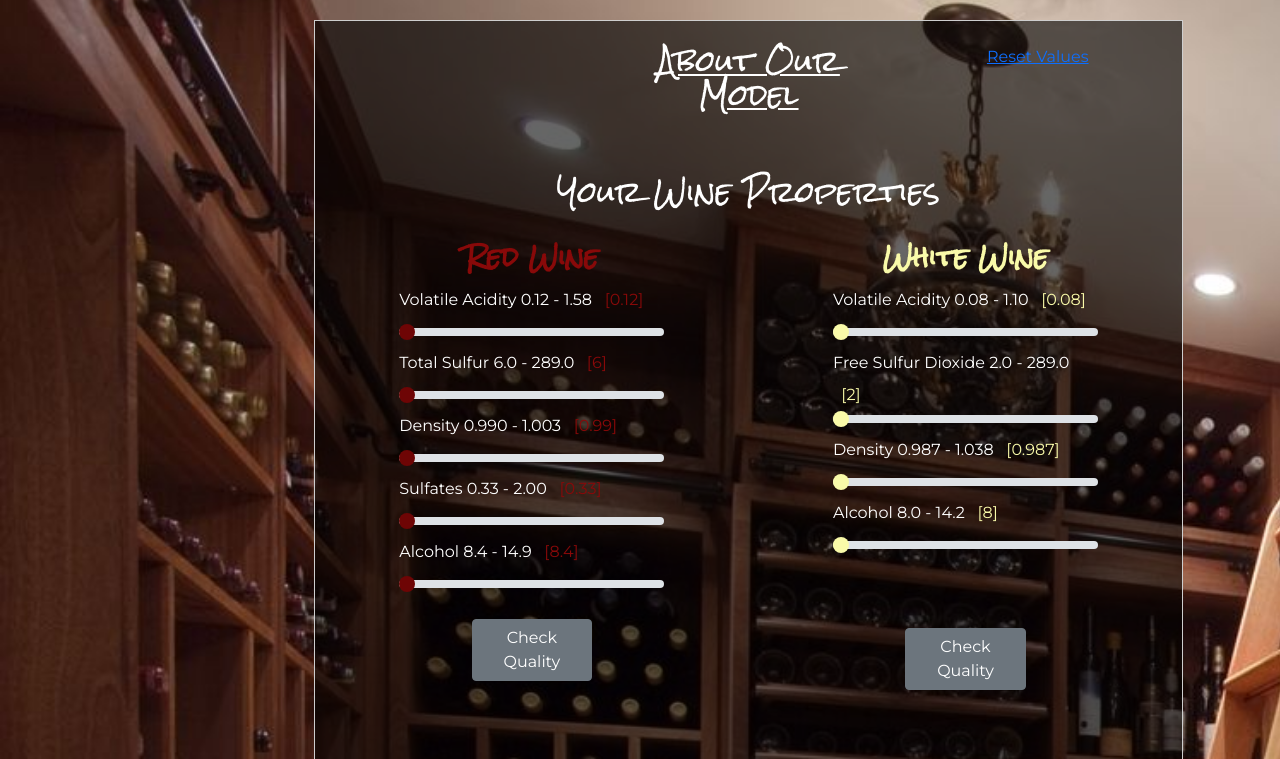
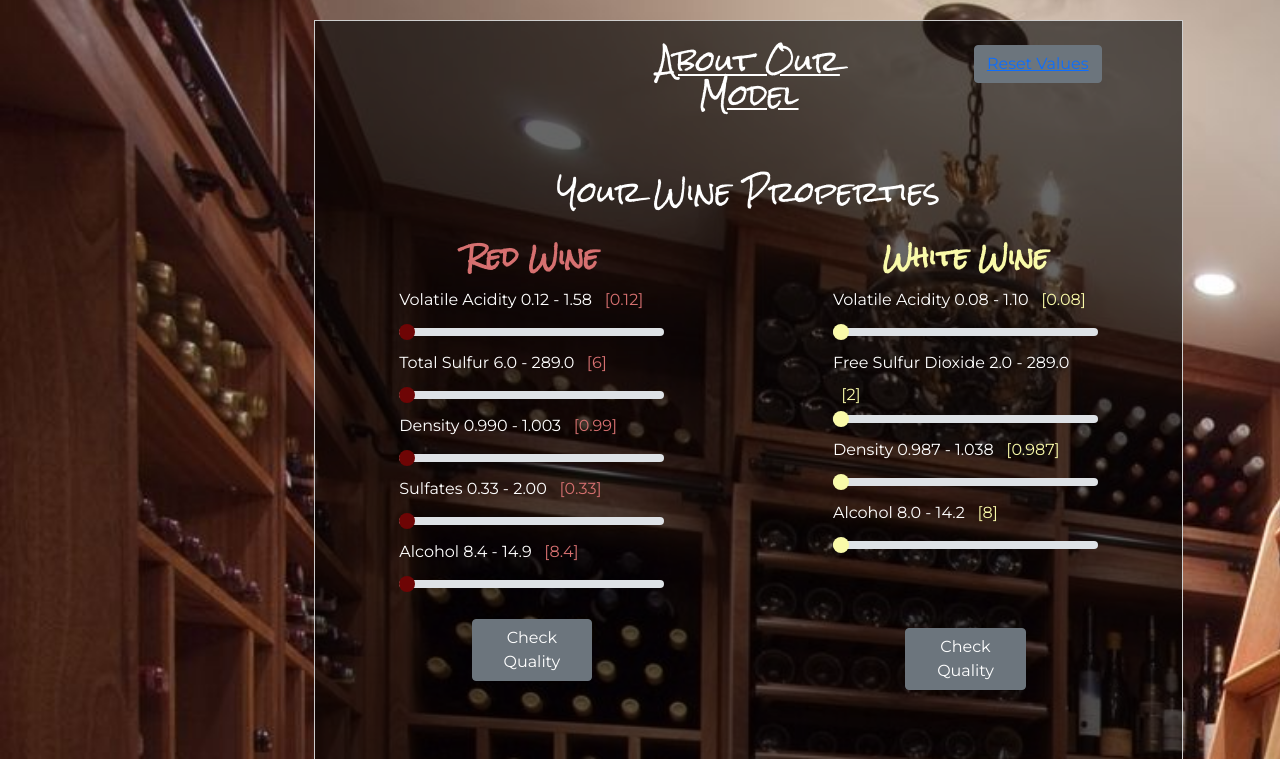
Before and after one commit to Mbutler22/Wine-Physiochemical-Analysis, a Flask app: page /machine_learning.html in a window 1280 px wide. Shown: the part 56-815 px from the top of the page. Run offline with Flask 2, Linux system fonts and the light colour scheme; some libraries are stand-ins or nearby versions; some web fonts are replaced.

Commit message:
change to font color and adding team photos

```diff
--- a/templates/machine_learning.html
+++ b/templates/machine_learning.html
@@ -60,7 +60,8 @@
                                     aria-controls="collapseDesc" class="text-white">
                                     About Our Model</a></h3>
                         </div>
-                        <div class="col-sm-4 justify-content-right align-items-right text-right"><a href="/reset.html">Reset Values</a></div>
+                        <div class="col-sm-4 justify-content-right align-items-right text-right text-white"><button href="/reset.html" class="btn btn-secondary btn-md"><a href="/reset.html">Reset Values</a></button></div>
+
                     </div>
                     <br>
                     <h4>
@@ -98,7 +99,7 @@
             <div class="row">
                 <div class="col-md-6">
                     <div class="col-md-12 justify-content-center align-items-center text-center">
-                        <h5 style="color:rgb(136, 9, 9)">Red Wine</h5>
+                        <h5 style="color:rgb(214, 112, 112)">Red Wine</h5>
                     </div>
                     <div class="col-lg-12 justify-content-center align-items-center">
                         <form class="col-lg-12" action="{{ url_for('red_data') }}" method="post">
@@ -108,7 +109,7 @@
                                 <div class="col-md-8">
                                     <label for="rvolacidity" class="form-label text-left">Volatile Acidity 0.12 - 1.58
                                     </label>
-                                    <span style="color:rgb(136, 9, 9)" id="v"></span>
+                                    <span style="color:rgb(214, 112, 112)" id="v"></span>
                                     <input type="range" class="form-range form-red" min="0.12" max="1.58" step="0.01"
                                         value="{{rvolacidity}}" name="rvolacidity" id="rvolacidity">
                                     <script>
@@ -127,7 +128,7 @@
                                 <div class="col-md-8">
                                     <label for="rTotalSulfur" class="form-label text-left">Total Sulfur 6.0 - 289.0
                                     </label>
-                                    <span style="color:rgb(136, 9, 9)" id="b"></span>
+                                    <span style="color:rgb(214, 112, 112)" id="b"></span>
                                     <input type="range" class="form-range form-red" min="6.0" max="289.0" step="0.1"
                                         value="{{rTotalSulfur}}" name="rTotalSulfur" id="rTotalSulfur">
                                     <script>
@@ -145,7 +146,7 @@
                                 <div class="col-md-2"></div>
                                 <div class="col-md-8">
                                     <label for="rDensity" class="form-label text-left"> Density 0.990 - 1.003 </label>
-                                    <span style="color:rgb(136, 9, 9)" id="c"></span>
+                                    <span style="color:rgb(214, 112, 112)" id="c"></span>
                                     <input type="range" class="form-range form-red" min="0.990" max="1.003" step="0.001"
                                         value="{{rDensity}}" name="rDensity" id="rDensity">
                                     <script>
@@ -163,7 +164,7 @@
                                 <div class="col-md-2"></div>
                                 <div class="col-md-8">
                                     <label for="rSulfates" class="form-label text-left"> Sulfates 0.33 - 2.00 </label>
-                                    <span style="color:rgb(136, 9, 9)" id="a"></span>
+                                    <span style="color:rgb(214, 112, 112)" id="a"></span>
                                     <input type="range" class="form-range form-red" min="0.33" max="2.00" step="0.01"
                                         value="{{rSulfates}}" name="rSulfates" id="rSulfates">
                                     <script>
@@ -181,7 +182,7 @@
                                 <div class="col-md-2"></div>
                                 <div class="col-md-8">
                                     <label for="rAlcohol" class="form-label text-left"> Alcohol 8.4 - 14.9 </label>
-                                    <span style="color:rgb(136, 9, 9)" id="d"></span>
+                                    <span style="color:rgb(214, 112, 112)" id="d"></span>
                                     <input type="range" class="form-range form-red" min="8.4" max="14.9" step="0.1"
                                         value="{{rAlcohol}}" name="rAlcohol" id="rAlcohol">
                                     <script>
@@ -204,7 +205,7 @@
                         </form>
                         <div class="row justify-content-center align-items-center text-center">
                             <div class="col-md-12 text-center outcome">
-                                <span style="color:rgb(136, 9, 9)">
+                                <span style="color:rgb(214, 112, 112)">
                                     <br>
                                     {{routcome}}
                                 </span>
```
Also changed, not shown: templates/team.html (+5 -5 lines), static/img/dasa.jpg (added), static/img/josh.jpg (added).
